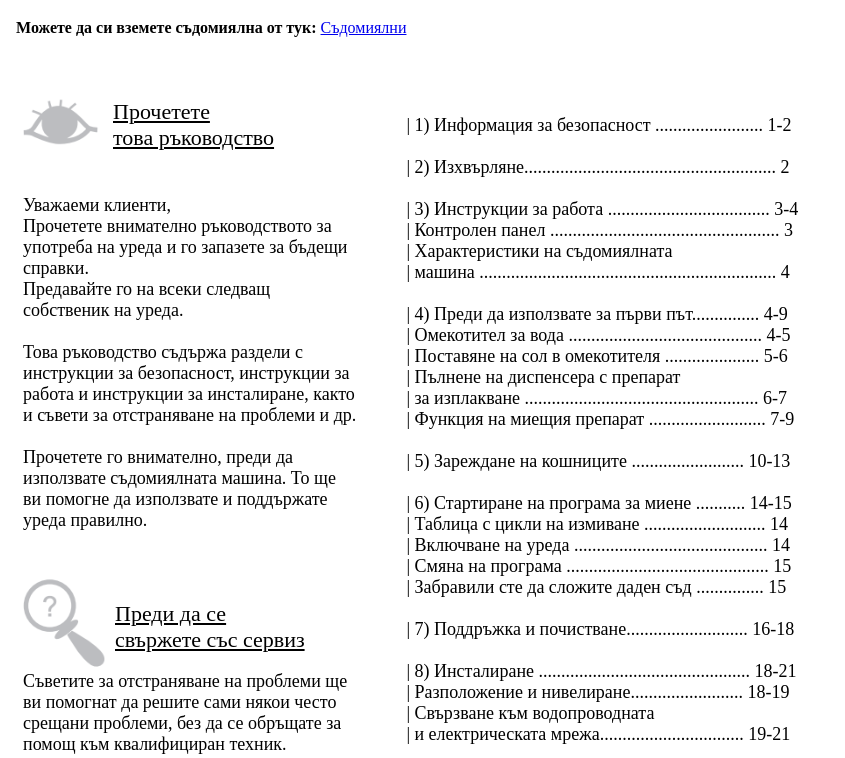
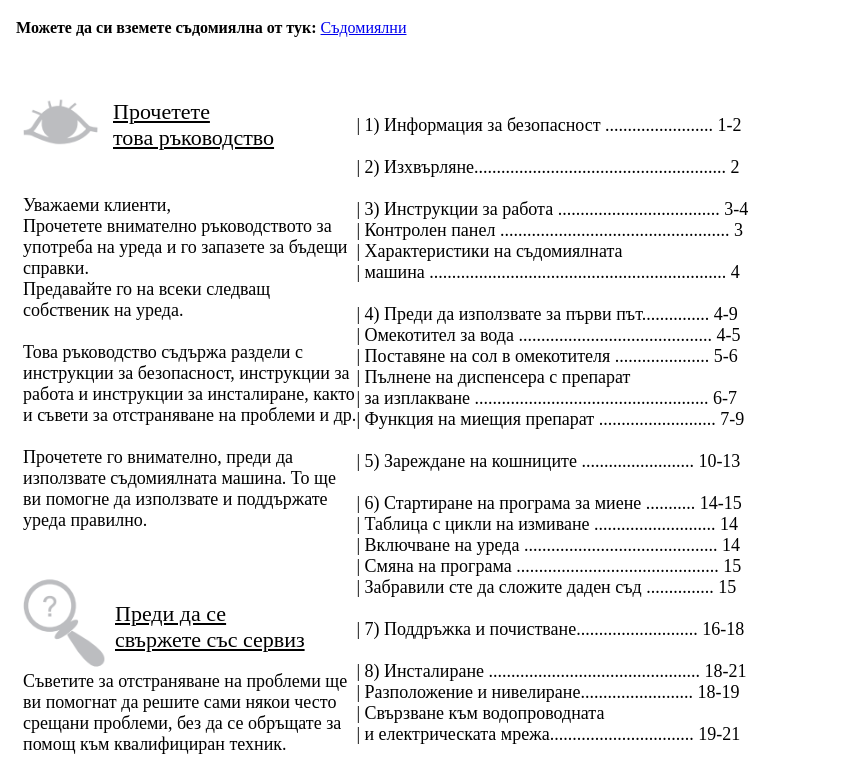
Before and after one commit to STStoicho/HTML_Project, a plain HTML site: page Проект 18/index.html in a window 1280 px wide. Shown: the part 521-1279 px from the top of the page, without its empty margins (0-845 px from the left). Drawn offline with Linux system fonts and the light colour scheme.

Commit message:
index.html

```diff
--- a/Проект 18/index.html
+++ b/Проект 18/index.html
@@ -97,7 +97,7 @@
         </div>
     </div>
 
-    <div style="float: left; font-size: 18px; margin-left: 50px">
+    <div style="font-size: 18px; margin-left: 50px">
         <br>
         <br>
         | 1) Информация за безопасност ........................ 1-2 <br>
```
